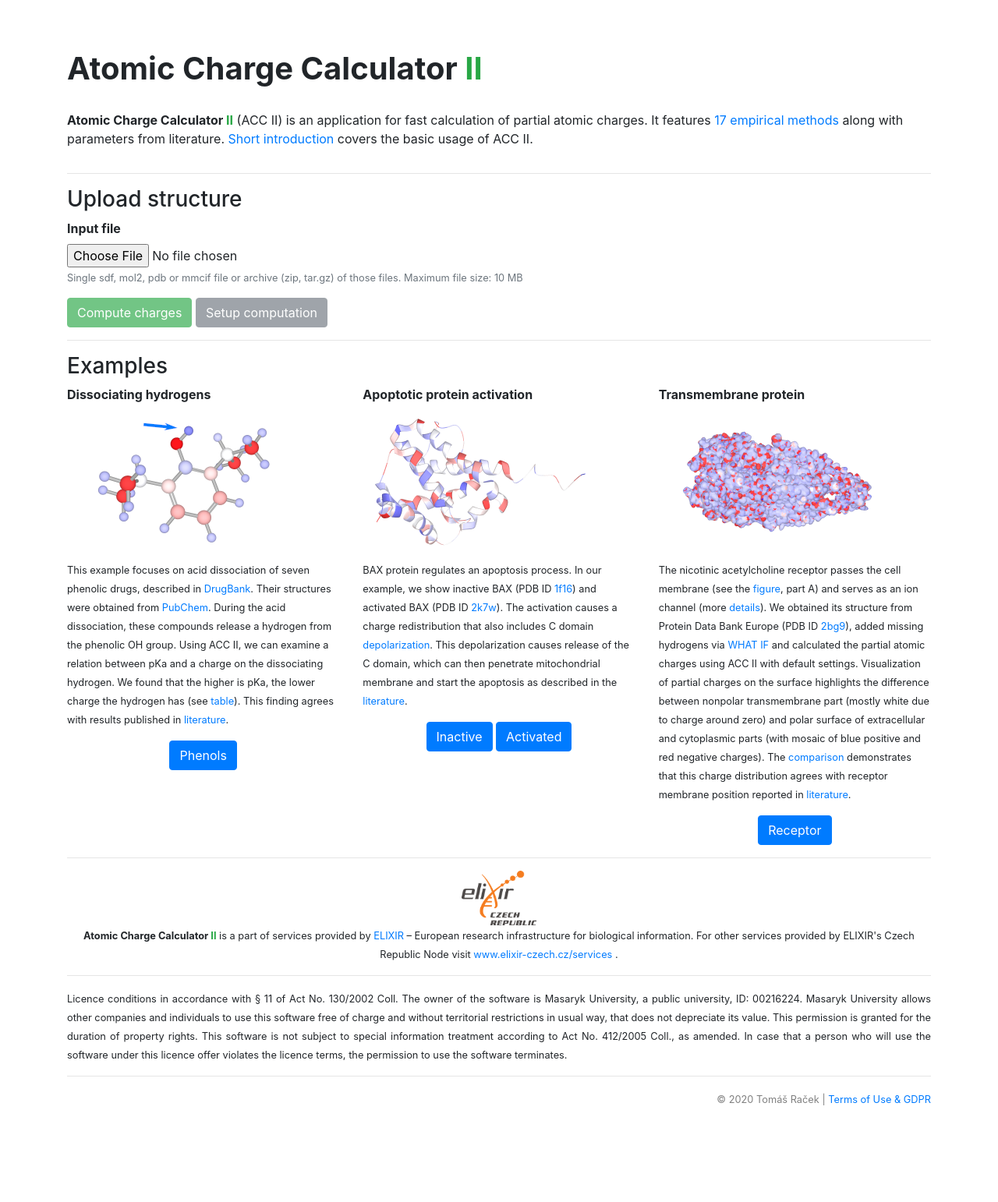
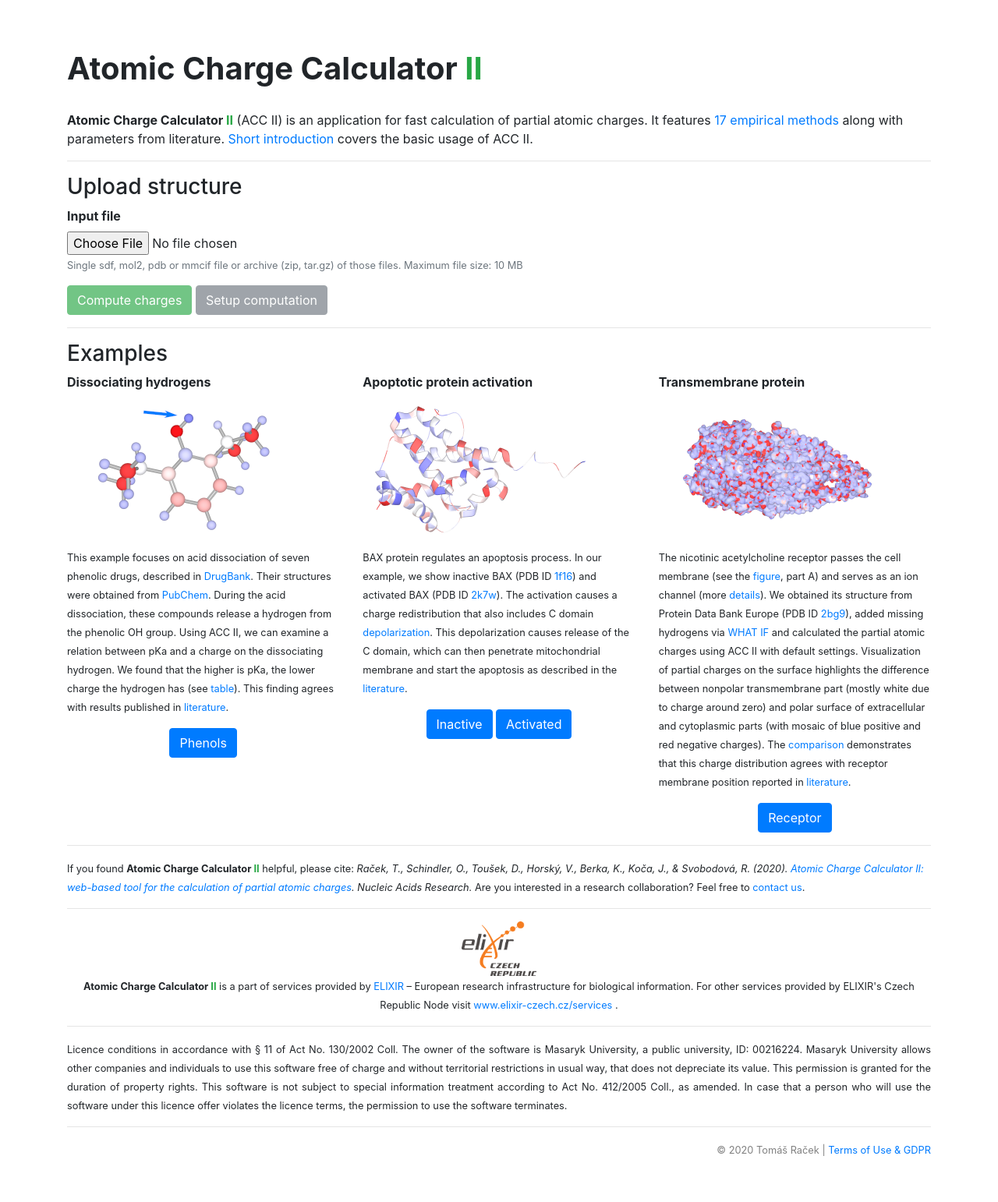
Before and after one commit to sb-ncbr/AtomicChargeCalculator2, a Flask app: page / in a window 1280 px wide. Shown: the whole page at 78% size. Before the commit the page ends 1418 px from the top, so only its background shows below. Run offline with Flask 2, Linux system fonts and the light colour scheme; parts of the project's set-up code (start-up, migrations or seed data) failed here and were passed over; some libraries are stand-ins or nearby versions.

Commit message:
Add information about citing ACC II

```diff
--- a/app/templates/index.html
+++ b/app/templates/index.html
@@ -10,13 +10,13 @@
                 <div class="col">
                     <h1 style="margin-bottom: 30px" class="font-weight-bold">Atomic Charge Calculator
                         <span style="color: #28a745">II</span></h1>
-                    <p><span class="font-weight-bold">Atomic Charge Calculator <span
+                    <span class="font-weight-bold">Atomic Charge Calculator <span
                             style="color: #28a745">II</span></span>
                     (ACC II) is an application for fast calculation of partial atomic charges. It features
                     <a href="{{ url_for('static', filename='methods.pdf') }}" target="_blank">17 empirical
                         methods</a> along with parameters from literature.
                     <a href="{{ url_for('static', filename='manual.pdf') }}" target="_blank">Short introduction</a>
-                        covers the basic usage of ACC II.</p>
+                    covers the basic usage of ACC II.
                 </div>
             </div>
             <hr>
@@ -101,11 +101,14 @@
                 </div>
                 <div class="col-lg-4">
                     <b>Transmembrane protein</b><br>
-                    <img src="{{ url_for('static', filename='receptor.png') }}" alt="The nicotinic acetylcholine receptor" style="height: 200px">
+                    <img src="{{ url_for('static', filename='receptor.png') }}"
+                         alt="The nicotinic acetylcholine receptor" style="height: 200px">
                     <p><small>The nicotinic acetylcholine receptor passes the cell membrane
-                        (see the <a href="{{ url_for('static', filename='receptor.pdf') }}" target="_blank" rel="noreferrer">figure</a>, part A)
+                        (see the <a href="{{ url_for('static', filename='receptor.pdf') }}" target="_blank"
+                                    rel="noreferrer">figure</a>, part A)
                         and serves as an ion channel
-                        (more <a href="https://www.sciencedirect.com/science/article/abs/pii/S0022283604016018" target="_blank" rel="noreferrer">details</a>).
+                        (more <a href="https://www.sciencedirect.com/science/article/abs/pii/S0022283604016018"
+                                 target="_blank" rel="noreferrer">details</a>).
                         We obtained its structure from Protein Data Bank Europe
                         (PDB ID <a href="https://www.ebi.ac.uk/pdbe/entry/pdb/2bg9" target="_blank" rel="noreferrer">2bg9</a>),
                         added missing hydrogens via
@@ -116,7 +119,8 @@
                         parts (with mosaic of blue positive and red negative charges). The
                         <a href="{{ url_for('static', filename='receptor.pdf') }}" target="_blank" rel="noreferrer">comparison</a>
                         demonstrates that this charge distribution agrees with receptor membrane position reported in
-                        <a href="https://www.sciencedirect.com/science/article/pii/S0022283604016018" target="_blank" rel="noreferrer">literature</a>.
+                        <a href="https://www.sciencedirect.com/science/article/pii/S0022283604016018" target="_blank"
+                           rel="noreferrer">literature</a>.
                     </small>
                     </p>
                     <div class="text-center">
@@ -126,7 +130,24 @@
                     </div>
                 </div>
             </div>
-
+            <hr>
+            <div class="row">
+                <div class="col">
+                    <small>
+                        If you found <span class="font-weight-bold">Atomic Charge Calculator <span
+                            style="color: #28a745">II</span></span> helpful, please cite: <i>Raček, T., Schindler, O.,
+                        Toušek, D., Horský, V.,
+                        Berka, K., Koča, J., & Svobodová, R.
+                        (2020). <a href="https://doi.org/10.1093/nar/gkaa367" target="_blank" rel="noreferrer">Atomic
+                            Charge Calculator II: web-based tool for the calculation of partial atomic
+                            charges</a>. Nucleic Acids Research.</i>
+                    </small>
+                    <small>
+                        Are you interested in a research collaboration? Feel free to <a
+                            href="mailto:radka.svobodova@ceitec.muni.cz">contact us</a>.
+                    </small>
+                </div>
+            </div>
         </form>
 
         <hr>
```
Lines whose indentation alone changed are shown as unchanged.
